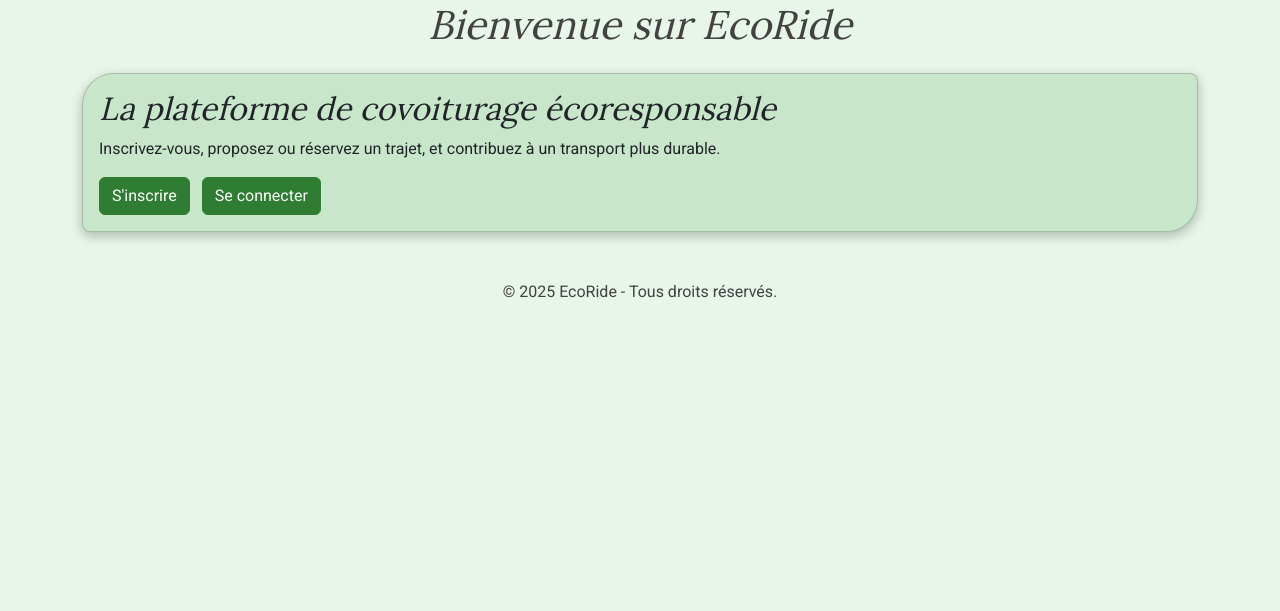
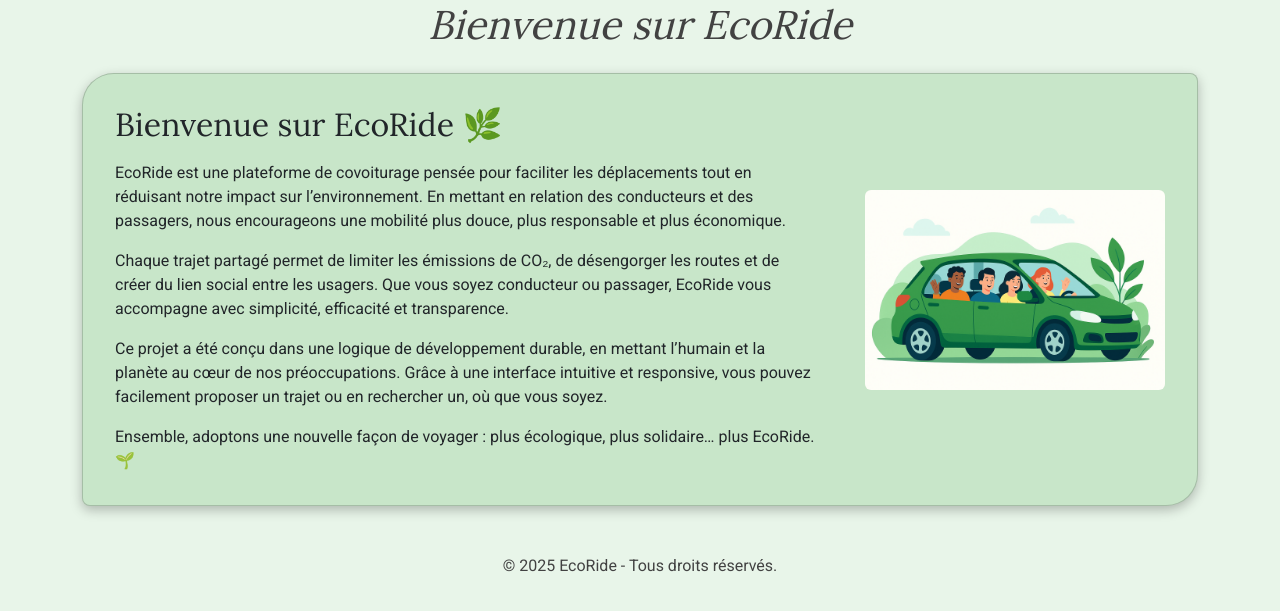
Before and after one commit to Niiby68/EcoRide---ECF-Studi, a PHP site: page /frontend/index.php in a window 1280 px wide. Shown: the part 111-722 px from the top of the page. Run offline with PHP 8.4, Linux system fonts and the light colour scheme; some libraries are stand-ins or nearby versions.

Commit message:
Réalisation du bloc de présentation de la page d'accueil

```diff
--- a/frontend/css/style.css
+++ b/frontend/css/style.css
@@ -46,6 +46,7 @@ h1, h2, h3, h4, h5, h6 {
 	box-shadow: 0 4px 12px rgba(0, 0, 0, 0.25);
 	border-radius: 2rem 0.5rem 2rem 0.5rem;
 	transition: box-shadow 0.3s ease, transform 0.3s ease;
+	padding: 2rem;
 }
 
 .card:hover {
--- a/frontend/index.php
+++ b/frontend/index.php
@@ -59,7 +59,7 @@ $is_connected = isset($_SESSION['user_id']);
                     </ul>
                 </div>
 
-                <div class="nav-logo d-flex d-lg-none align-items-center justify-content-center w-100">
+                <div class="nav-logo d-flex d-lg-none align-items-center justify-content-center w-100 mt-3">
 					<button class="navbar-toggler me-5"
 							type="button"
 							data-bs-toggle="collapse"
@@ -115,17 +115,44 @@ $is_connected = isset($_SESSION['user_id']);
 
     <main class="container">
         <h1 class="titre-principal">Bienvenue sur EcoRide</h1>
+
+		<!-- Contenu du site -->
         <div class="card">
-            <div class="card-body">
-                <h2 class="card-title titre-secondaire">La plateforme de covoiturage écoresponsable</h2>
-                <p class="card-text">Inscrivez-vous, proposez ou réservez un trajet, et contribuez à un transport plus durable.</p>
-                <?php if (!$is_connected): ?>
-                  <a href="signup.php" class="btn btn-primary me-2">S'inscrire</a>
-                  <a href="login.php" class="btn btn-primary">Se connecter</a>
-                <?php else: ?>
-                  <p class="text-success">Connecté · <strong><?= htmlspecialchars($_SESSION['pseudo']); ?></strong></p>
-                <?php endif; ?>
-            </div>
+            <section class="presentation d-flex flex-lg-row flex-column align-items-center justify-content-between">
+
+                <!-- Texte -->
+                <div class="text-content pe-lg-4">
+                    <h2 class="mb-3">Bienvenue sur EcoRide 🌿</h2>
+                    <p>
+                        EcoRide est une plateforme de covoiturage pensée pour faciliter les déplacements tout en réduisant notre impact sur l’environnement.
+                        En mettant en relation des conducteurs et des passagers, nous encourageons une mobilité plus douce, plus responsable et plus économique.
+                    </p>
+                    <p>
+                        Chaque trajet partagé permet de limiter les émissions de CO₂, de désengorger les routes et de créer du lien social entre les usagers.
+                        Que vous soyez conducteur ou passager, EcoRide vous accompagne avec simplicité, efficacité et transparence.
+                    </p>
+
+					<!-- Image insérée ici pour mobile -->
+					<img src="img/accueil/voiture.png"
+						alt="Covoiturage écologique"
+						class="img-fluid rounded my-3 d-lg-none"
+						style="max-width: 300px;">
+
+                    <p>
+                        Ce projet a été conçu dans une logique de développement durable, en mettant l’humain et la planète au cœur de nos préoccupations.
+                        Grâce à une interface intuitive et responsive, vous pouvez facilement proposer un trajet ou en rechercher un, où que vous soyez.
+                    </p>
+                    <p class="mb-0">
+                        Ensemble, adoptons une nouvelle façon de voyager : plus écologique, plus solidaire… plus EcoRide. 🌱
+                    </p>
+                </div>
+
+				<!-- Image visible uniquement sur desktop -->
+				<img src="img/accueil/voiture.png"
+					alt="Covoiturage écologique"
+					class="img-fluid rounded mt-3 mt-lg-0 ms-lg-4 d-none d-lg-block"
+					style="max-width: 300px; height: auto;">
+            </section>
         </div>
     </main>
 
--- a/frontend/login.php
+++ b/frontend/login.php
@@ -73,7 +73,7 @@ if (isset($_SESSION['user_id'])) {
                     </ul>
                 </div>
 
-                <div class="nav-logo d-flex d-lg-none align-items-center justify-content-center w-100">
+                <div class="nav-logo d-flex d-lg-none align-items-center justify-content-center w-100 mt-3">
 					<button class="navbar-toggler me-5"
 							type="button"
 							data-bs-toggle="collapse"
--- a/frontend/signup.php
+++ b/frontend/signup.php
@@ -65,7 +65,7 @@ if (isset($_SESSION['user_id'])) {
                     </ul>
                 </div>
 
-                <div class="nav-logo d-flex d-lg-none align-items-center justify-content-center w-100">
+                <div class="nav-logo d-flex d-lg-none align-items-center justify-content-center w-100 mt-3">
 					<button class="navbar-toggler me-5"
 							type="button"
 							data-bs-toggle="collapse"
```
Also changed, not shown: frontend/img/accueil/voiture.png (added).
